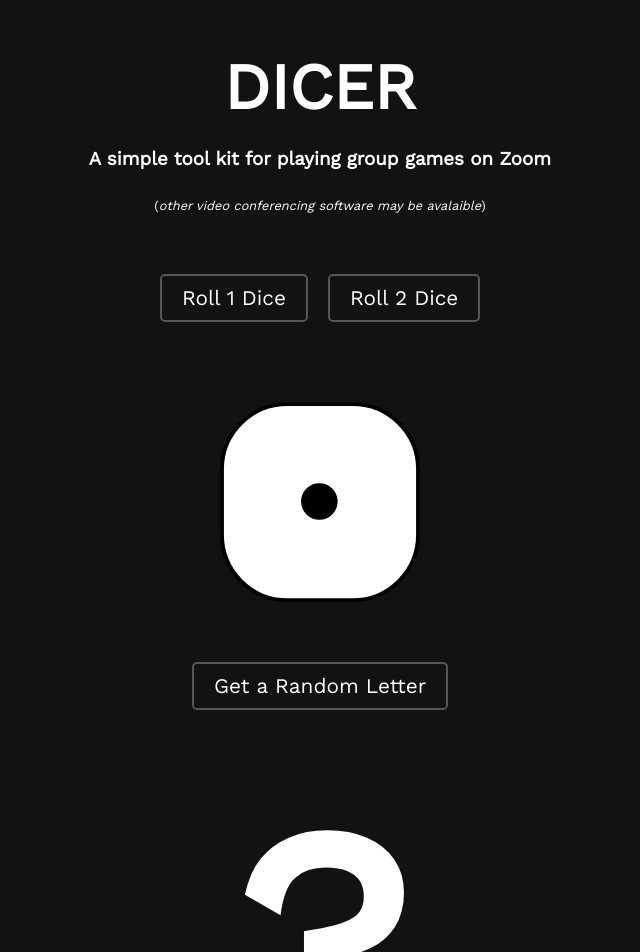
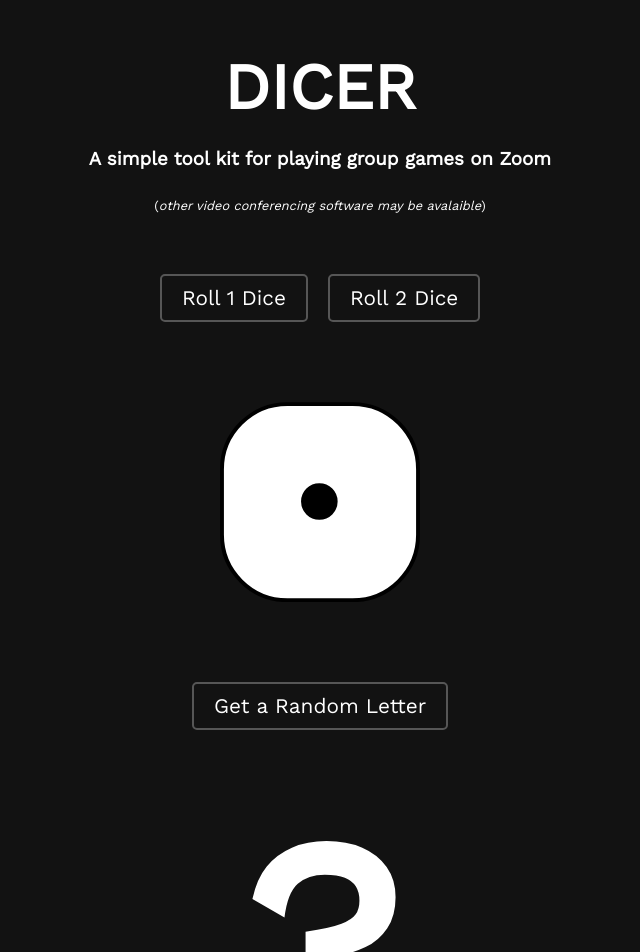
Before and after one commit to dnirns/dicer, a React (Create React App) app: page / in a window 1280 px wide. Shown: the top 952 px of the page, without its empty margins (320-960 px from the left). Built offline with nearby package versions, Linux system fonts and the light colour scheme; a web font is replaced by a local one.

Commit message:
fixing letter bug

```diff
--- a/src/styles/main.css
+++ b/src/styles/main.css
@@ -52,15 +52,12 @@
 }
 
 .letter-container {
-  flex: 1;
-  height: 100%;
   flex-direction: column;
-  margin: 10px;
-  padding: 20px;
+  margin: 50px;
 }
 
 .letter {
-  font-size: 20em;
+  font-size: 18em;
 }
 
 /*
@@ -68,7 +65,6 @@
  * Code - MIT License - https://github.com/diafygi/dice-css
  * Images - Public Domain - https://openclipart.org/detail/105931/sixsided-dice-faces-lio-01
  */
-
 
 .dice-wrapper {
   display: flex;
```
